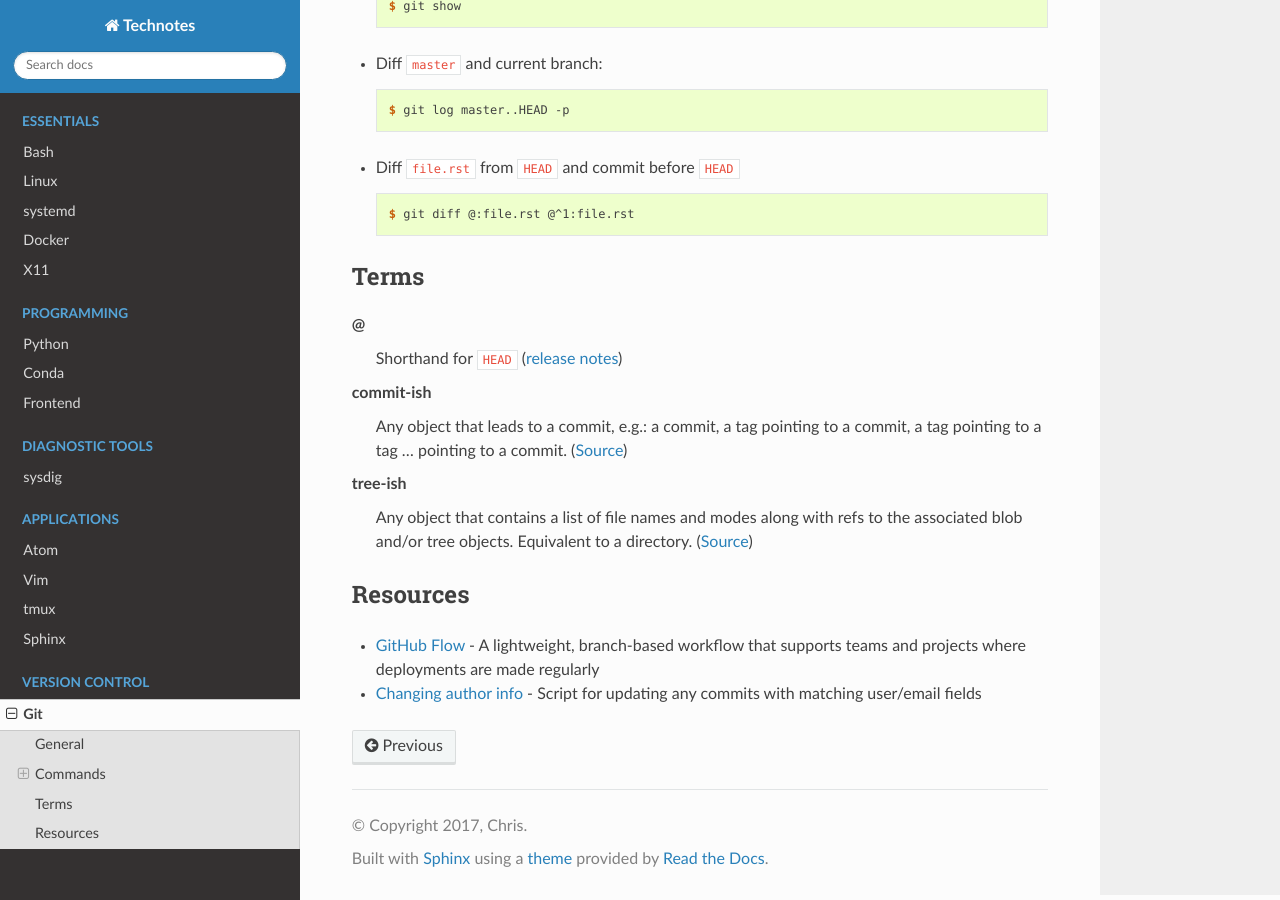
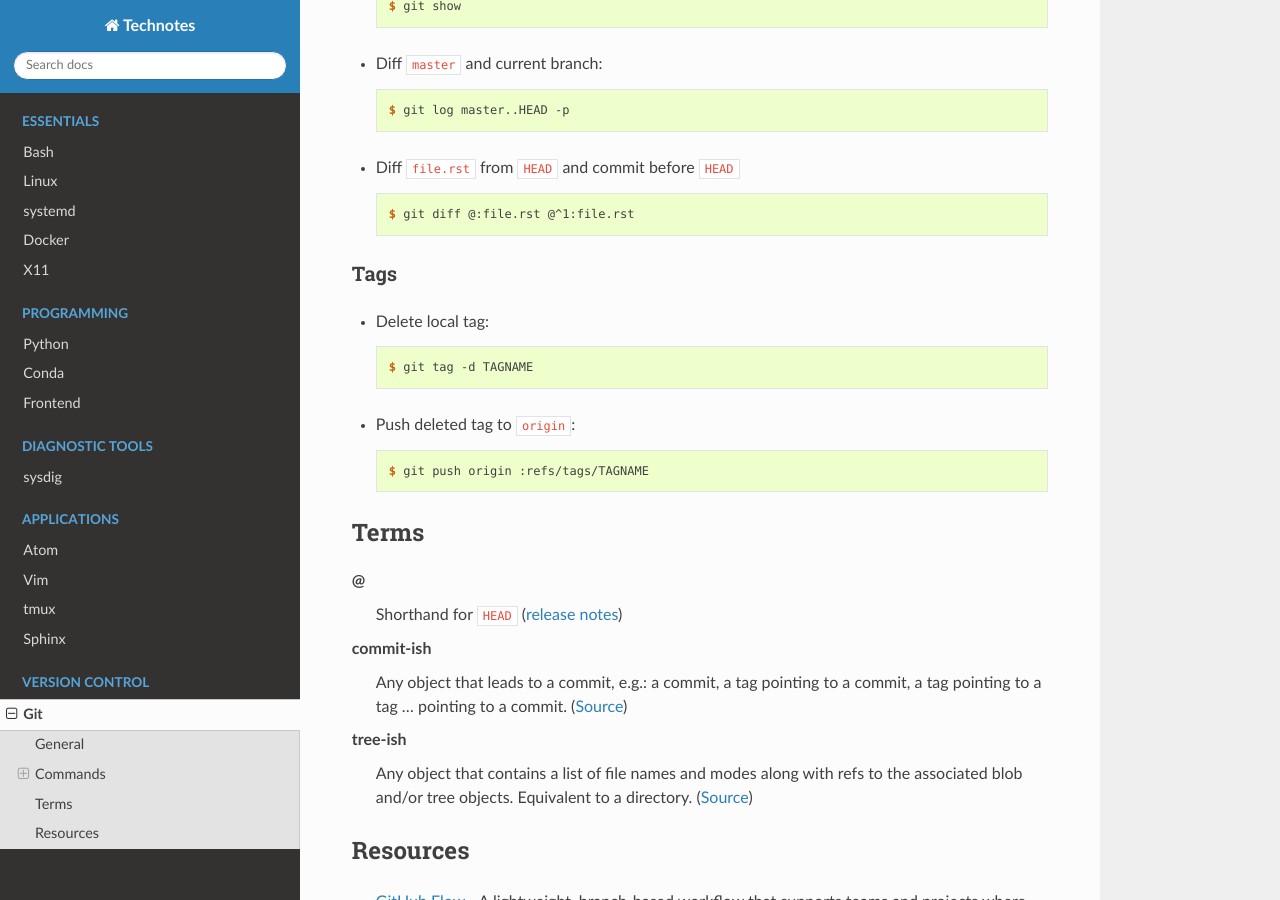
Before and after one commit to heterotopian/technotes, a Sphinx documentation site: the page built from source/git.rst, in a window 1280 px wide and 900 px high, scrolled down 1705 px. Built offline with Sphinx 7.4.7 and the Read the Docs theme 2.0.0, drawn with Linux system fonts in a browser that asks for light colours.

Commit message:
Add tags

```diff
--- a/source/git.rst
+++ b/source/git.rst
@@ -104,6 +104,19 @@ Diffing
 
 
 
+Tags
+----
+
+- Delete local tag::
+
+    $ git tag -d TAGNAME
+
+- Push deleted tag to |origin|::
+
+    $ git push origin :refs/tags/TAGNAME
+
+
+
 
 Terms
 =====
@@ -138,4 +151,5 @@ Resources
 
 .. |HEAD| replace:: ``HEAD``
 .. |master| replace:: ``master``
+.. |origin| replace:: ``origin``
 .. |v1.0| replace:: ``v1.0``
```
